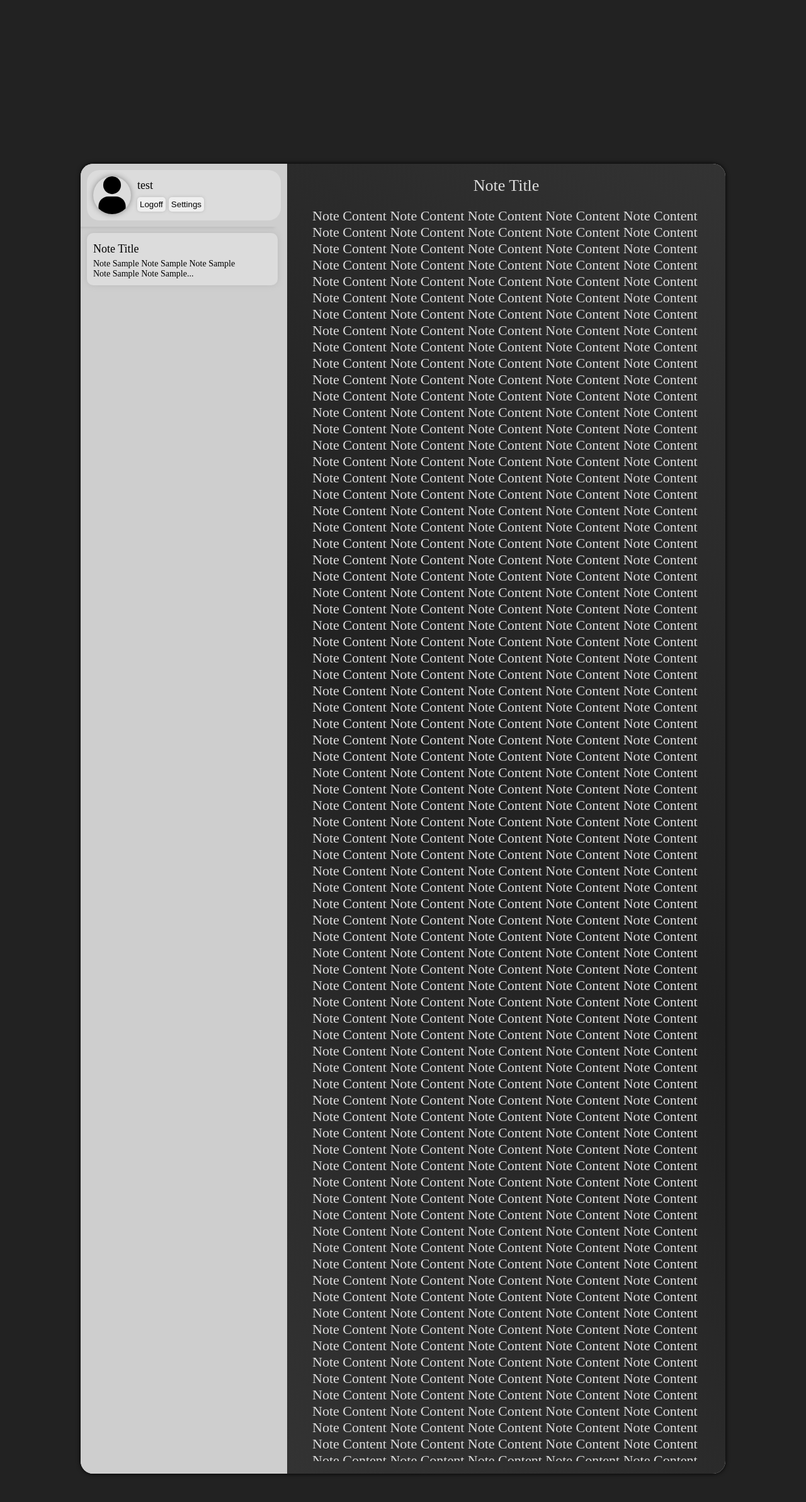
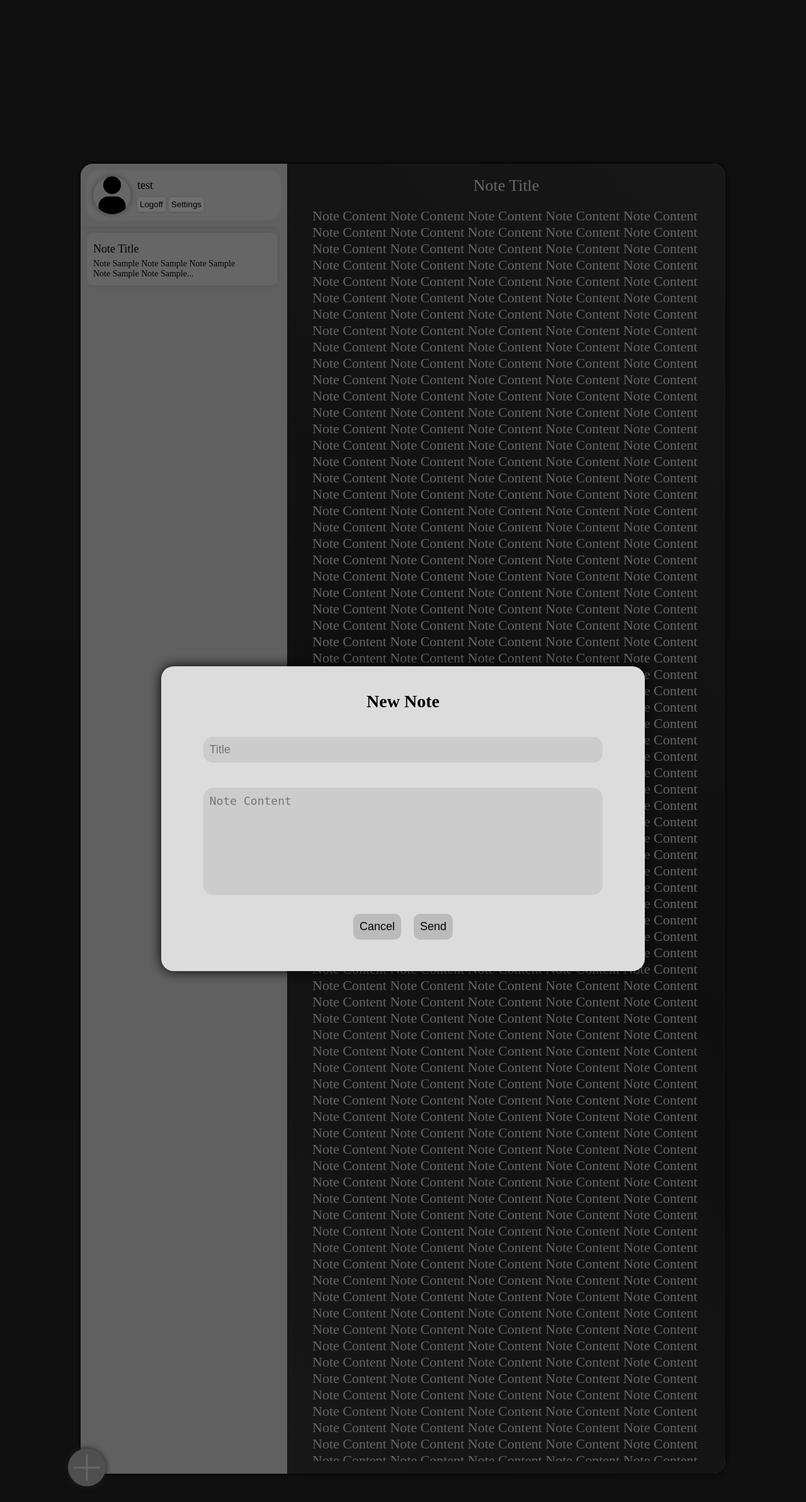
Before and after one commit to 0WiIIian0/CloudNotes, a PHP site: page / in a window 1280 px wide. Shown: the top 2385 px of the page at 63% size. Run offline with PHP 8.4, Linux system fonts and the light colour scheme; a user stored in the database is signed in.

Commit message:
Add 'New Note' option to index.php

```diff
--- /dev/null
+++ b/note-sample.json
@@ -0,0 +1,6 @@
+{
+    "id": 1,
+    "title": "Note title",
+    "text": "Note content",
+    "version": 1
+}
--- a/web/assets/css/login.css
+++ b/web/assets/css/login.css
@@ -10,16 +10,19 @@ body {
     height: 100%;
     display: flex;
     position: fixed;
+    flex-wrap: wrap;
+    overflow: auto;
     align-items: center;
     flex-direction: row;
     justify-content: center;
     background-color: #222222;
 }
 form {
-    width: fit-content;
     margin: 20px;
     display: flex;
     padding: 30px;
+    min-width: 50%;
+    min-height: 40%;
     align-items: center;
     border-radius: 20px;
     flex-direction: column;
--- a/web/assets/css/styles.css
+++ b/web/assets/css/styles.css
@@ -283,6 +283,102 @@ input[name="profilePictureImg"] {
     overflow: auto;
 }
 
+#addNoteButton {
+    left: calc(10% - 20px);
+    cursor: pointer;
+    width: 60px;
+    height: 60px;
+    bottom: calc(10% - 20px);
+    display: flex;
+    position: fixed;
+    box-shadow: 0 0 10px #444444;
+    border-radius: 50%;
+    align-items: center;
+    justify-content: center;
+    background-color: #AAAAAA;
+    transition-duration: 0.4s;
+}
+
+#addNoteButton:hover {
+    transform: scale(1.05);
+}
+
+.addNoteButtonLine {
+    width: 70%;
+    height: 3px;
+    position: absolute;
+    z-index: 10;
+    max-width: 70%;
+    background-color: #dcdcdc;
+}
+
+.addNoteButtonLine:first-child {
+    transform: rotate(90deg);
+}
+
+#addNoteModalBackground {
+    top: 0;
+    left: 0;
+    width: 100%;
+    height: 100%;
+    position: fixed;
+    z-index: 20;
+    display: flex;
+    align-items: center;
+    background-color: #00000088;
+    justify-content: center;
+}
+
+#addNoteModal {
+    width: 60%;
+    display: flex;
+    padding: 40px 0;
+    box-shadow: 0 0 20px #000000;
+    align-items: center;
+    flex-direction: column;
+    border-radius: 20px;
+    justify-content: center;
+    background-color: #dcdcdc;
+}
+
+#addNoteModal h2 {
+    font-size: 28px;
+    margin-bottom: 20px;
+}
+
+#addNoteModal input,
+#addNoteModal textarea {
+    width: 80%;
+    color: #000000;
+    border: none;
+    margin: 20px;
+    outline: none;
+    padding: 10px;
+    font-size: 18px;
+    border-radius: 15px;
+    background-color: #CCCCCC;
+}
+
+#addNoteModal textarea {
+    resize: none;
+    height: 150px;
+}
+
+#formButtonBox {
+    display: flex;
+    flex-direction: row;
+}
+
+#formButtonBox button {
+    margin: 10px;
+    padding: 10px;
+    border: none;
+    outline: none;
+    font-size: 18px;
+    border-radius: 10px;
+    background-color: #BBBBBB;
+}
+
 @media only screen and (pointer: coarse) {
 
     * {
--- a/web/assets/js/script.js
+++ b/web/assets/js/script.js
@@ -11,14 +11,20 @@
     let leftBox = document.getElementById('leftBox');
     let mobileMenu = document.getElementById('mobileMenu');
 
+    let addNoteButton = document.getElementById('addNoteButton');
+
+    let addNoteModal = document.getElementById('addNoteModal');
+
     elementManager.setDefaultMethods(noteInfo);
     elementManager.setDefaultMethods(logoffButton);
     elementManager.setDefaultMethods(profilePictureIcon);
+    elementManager.setDefaultMethods(addNoteButton);
 
 
     noteInfo.setRipple('#999999');
     logoffButton.setRipple('#999999');
     profilePictureIcon.setRipple('#999999');
+    addNoteButton.setRipple('#777777');
 
     profilePictureImg.onchange = (e) => {
 
@@ -57,4 +63,9 @@
 
     }
 
+    addNoteModal.onsubmit = (e) => {
+        e.preventDefault();
+        console.log(e);
+    }
+
 })();
--- a/web/index.php
+++ b/web/index.php
@@ -157,6 +157,21 @@ if (!isset($_SESSION['user'])) {
             </div>
         </div>
     </div>
+    <div id="addNoteButton">
+        <div class="addNoteButtonLine"></div>
+        <div class="addNoteButtonLine"></div>
+    </div>
+    <div id="addNoteModalBackground">
+        <form id="addNoteModal">
+            <h2>New Note</h2>
+            <input id="newNoteTitle" type="text" placeholder="Title">
+            <textarea id="newNoteText" placeholder="Note Content"></textarea>
+            <div id="formButtonBox">
+                <button>Cancel</button>
+                <button>Send</button>
+            </div>
+        </form>
+    </div>
     <script src="./assets/js/elementManager.js"></script>
     <script src="./assets/js/script.js"></script>
 </body>
```
